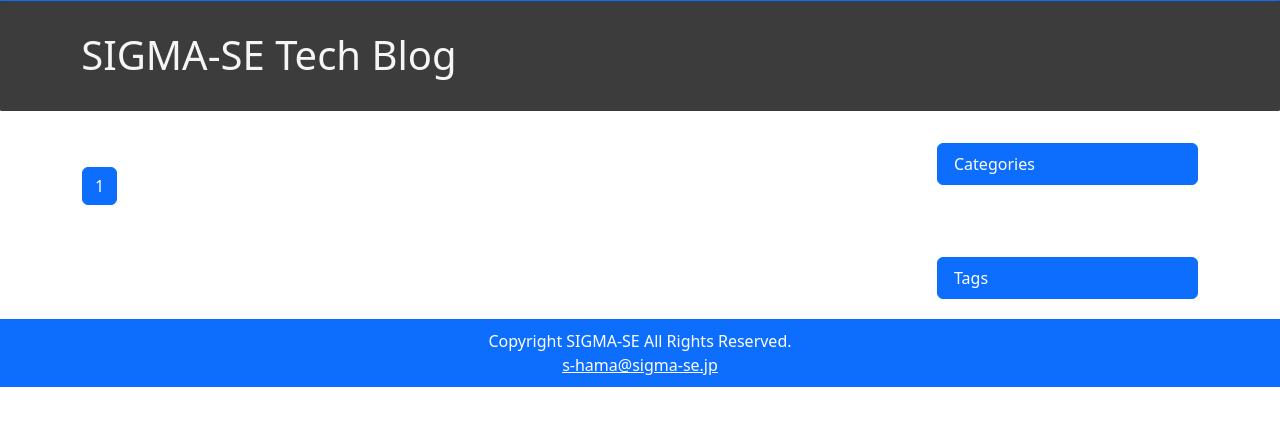
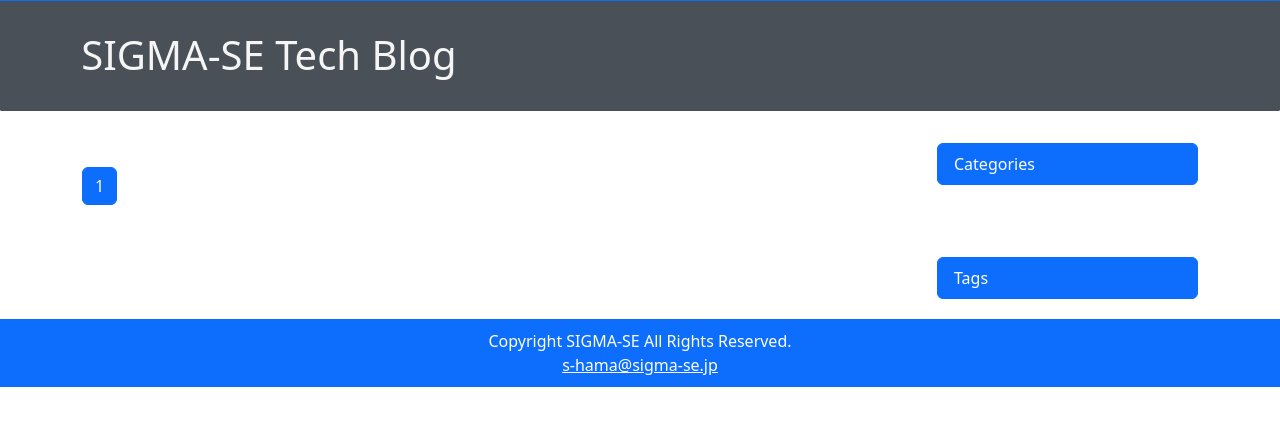
Before and after one commit to s-hama/sigma-se-tech-blog, a Django app: page / in a window 1280 px wide. Shown: the part 55-476 px from the top of the page. Run offline with Django 4.2, Linux system fonts and the light colour scheme; data that the repository does not hold is empty; some libraries are stand-ins or nearby versions.

Commit message:
feat: change background color of blog header

```diff
--- a/static/tblog/custom.css
+++ b/static/tblog/custom.css
@@ -39,6 +39,13 @@
     padding-bottom: 0.50rem;
 }
 
+.blog-header {
+    padding:2rem 1rem;
+    background-color: #495057;
+    border-radius:.1rem;
+    margin-top:54px;
+}
+
 .blog-title {
     color:#f5f5f5;
     margin-bottom:unset;
--- a/tblog/templates/tblog/base.html
+++ b/tblog/templates/tblog/base.html
@@ -147,7 +147,7 @@
             </div>
         </div>
     </nav>
-    <div class="jumbotron" style="padding:2rem 1rem;background-color: #3c3c3c;border-radius:.1rem; margin-top:54px;">
+    <div class="jumbotron blog-header">
         <h1 class="d-sm-none blog-title">SIGMA-SE Tech Blog</h1>
         <div class="container">
             <h1 class="d-none d-sm-block container blog-title">SIGMA-SE Tech Blog</h1>
```
